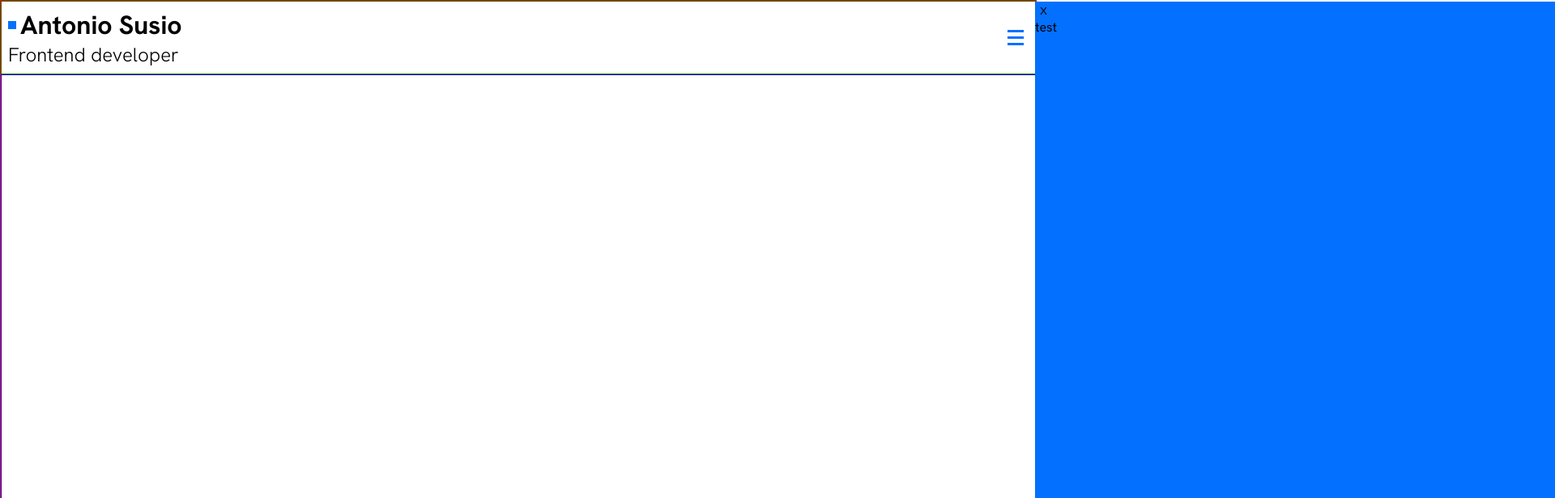
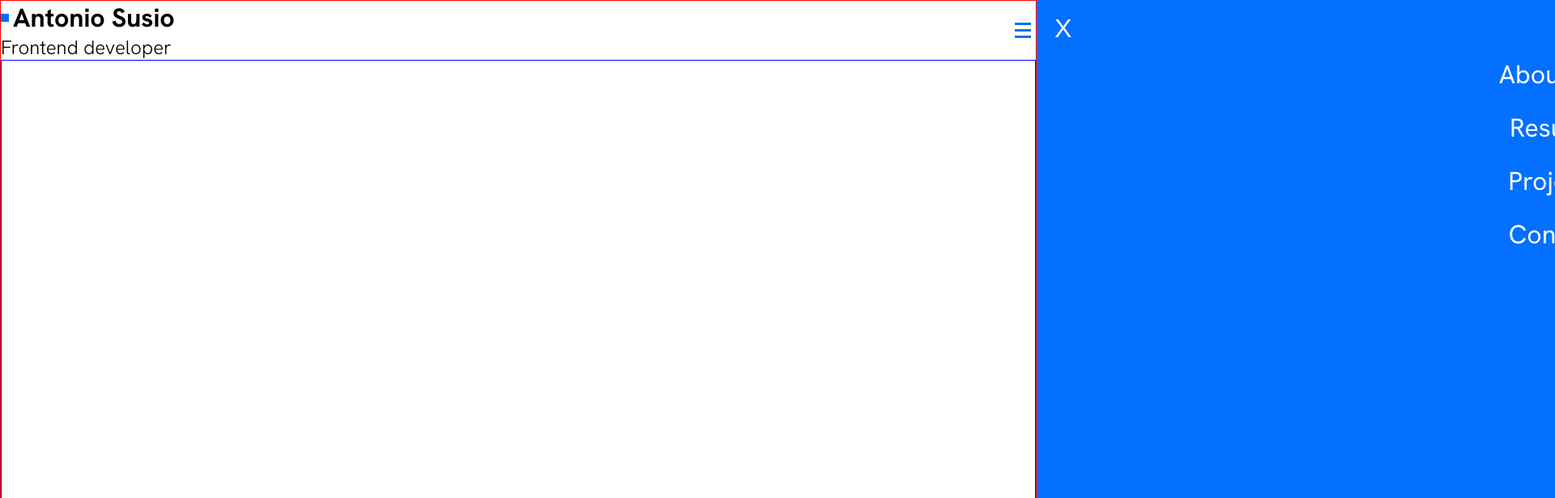
Before and after one commit to AntonioSusio/my-portfolio, a React (Vite) app: page / in a window 1280 px wide. Shown: the top 616 px of the page at 81% size, 1920 px wide, since content can reach past the window. Built offline with nearby package versions, Linux system fonts and the light colour scheme.

Commit message:
Styled the navbar, but the links are not working yet.

```diff
--- a/src/components/Header.tsx
+++ b/src/components/Header.tsx
@@ -8,8 +8,6 @@ export default function Header() {
     setMenu(true);
   }
 
-  console.log(menu);
-
   return (
     <header className="header flex">
       <div className="left-container">
@@ -17,7 +15,7 @@ export default function Header() {
         <h2 className="heading-role">Frontend developer</h2>
       </div>
 
-      <button onClick={openMenu} className="menu-button">
+      <button onClick={openMenu} className="open-menu-button flex flex-col">
         <span className="hamburger-menu-string-1"></span>
         <span className="hamburger-menu-string-2"></span>
         <span className="hamburger-menu-string-3"></span>
--- a/src/components/Navbar.tsx
+++ b/src/components/Navbar.tsx
@@ -1,3 +1,5 @@
+import { NavLink } from "react-router-dom";
+
 type MenuProps = {
   menu: boolean;
   setMenu: React.Dispatch<React.SetStateAction<boolean>>;
@@ -8,9 +10,25 @@ export default function Navbar({ menu, setMenu }: MenuProps) {
     setMenu(false);
   }
   return (
-    <nav className={`header-navbar ${menu ? "menu-open" : ""}`}>
-      <button onClick={closeMenu}>X</button>
-      <p>test</p>
+    <nav className={`header-navbar ${menu ? "menu-open" : ""} flex flex-col`}>
+      <button className="close-menu-button" onClick={closeMenu}>
+        X
+      </button>
+
+      <ul className="links-list flex flex-col">
+        <li>
+          <NavLink to="">About Me</NavLink>
+        </li>
+        <li>
+          <NavLink to="">Resume</NavLink>
+        </li>
+        <li>
+          <NavLink to="">Projects</NavLink>
+        </li>
+        <li>
+          <NavLink to="">Contact</NavLink>
+        </li>
+      </ul>
     </nav>
   );
 }
--- a/src/index.css
+++ b/src/index.css
@@ -30,6 +30,15 @@ body {
   font-weight: 600;
 }
 
+.close-menu-button {
+  font-size: 2rem;
+}
+
+.links-list li > a {
+  font-size: 2rem;
+  color: var(--primary-color);
+}
+
 /* Layout */
 h1,
 h2,
@@ -51,6 +60,10 @@ button {
   background-color: var(--secondary-color);
 }
 
+a {
+  text-decoration: none;
+}
+
 .flex {
   display: flex;
 }
@@ -64,17 +77,10 @@ button {
   min-height: 100vh;
 }
 
-.header,
-.footer {
-  border: 1px solid green;
-  align-items: center;
-  justify-content: space-between;
-  padding: 0.5rem;
-}
-
 /* Header */
 .header {
-  position: relative;
+  justify-content: space-between;
+  align-items: center;
 }
 
 .heading-name {
@@ -95,14 +101,14 @@ button {
   flex: 1;
 }
 
-.menu-button {
-  display: flex;
-  flex-direction: column;
+.open-menu-button {
   gap: 5px;
 }
 
+/* Menu */
 .header-navbar {
-  position: absolute;
+  padding: 1rem;
+  position: fixed;
   background-color: var(--secondary-color);
   height: 100vh;
   width: 100%;
@@ -116,6 +122,18 @@ button {
   transform:translateX(0);
 }
 
+.close-menu-button {
+  align-self: start;
+  color: var(--primary-color);
+}
+
+.links-list {
+  list-style-type: none;
+  padding: 0;
+  align-items: center;
+  gap: 1.5rem;
+}
+
 .footer {
   justify-content: center;
 }
```
